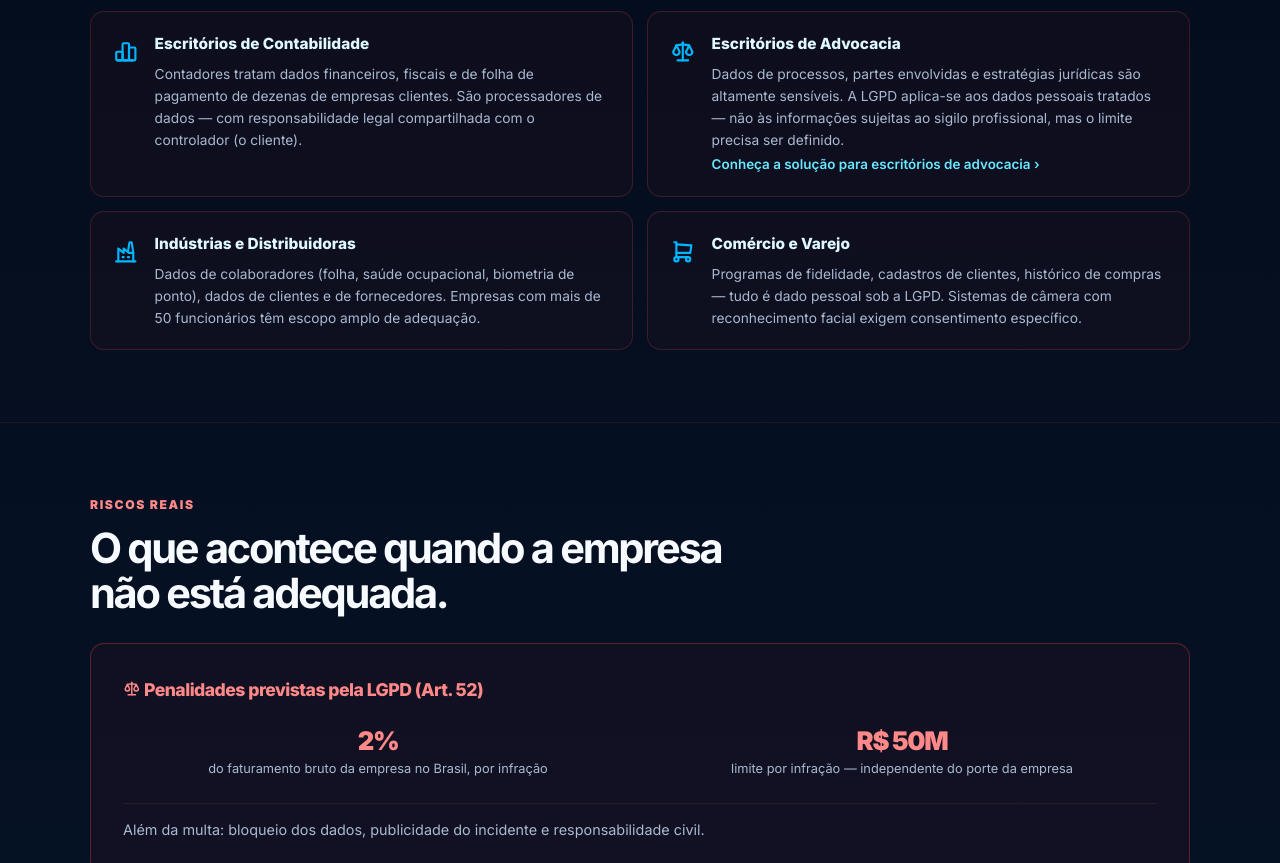
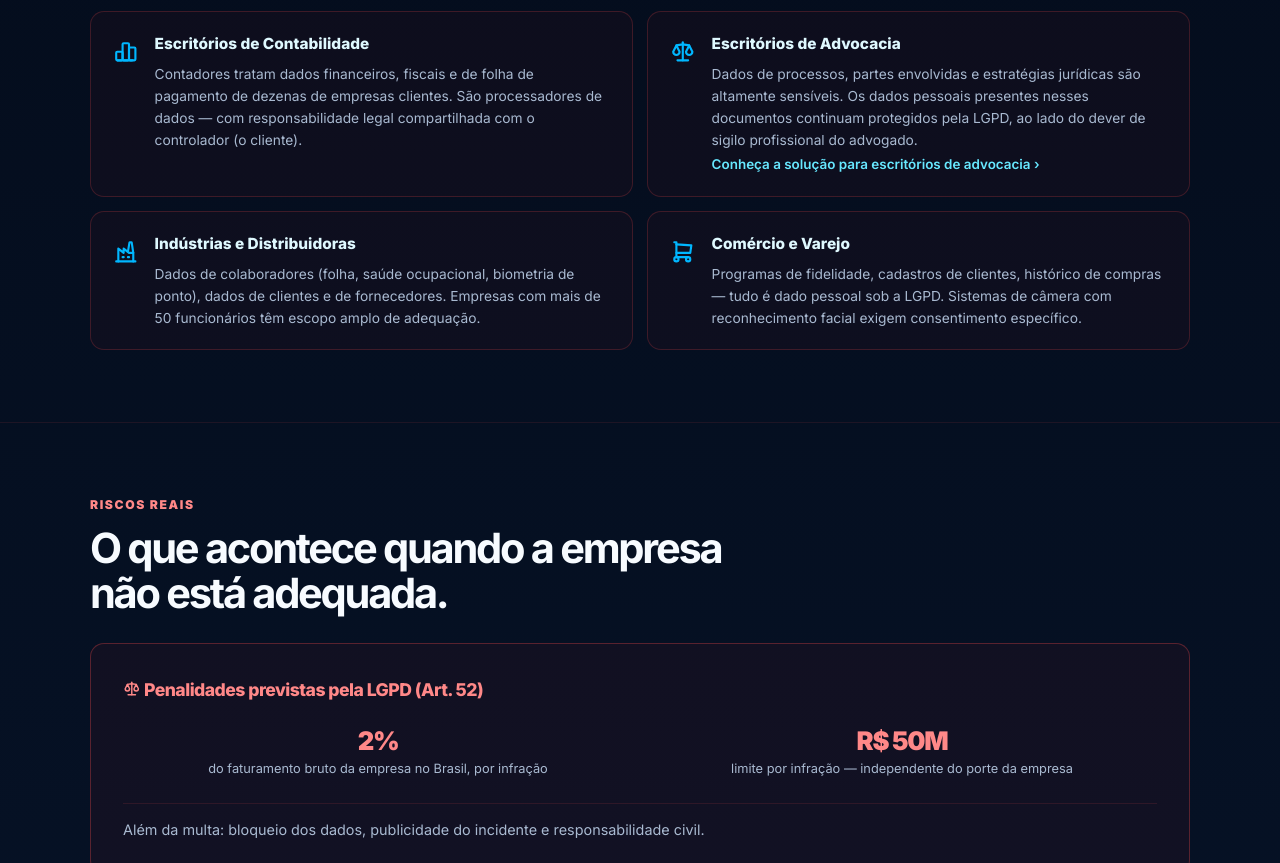
Before and after one commit to oryxon-systems/oryxon-systems-site, a plain HTML site: page lgpd.html in a window 1280 px wide. Shown: the part 2169-3032 px from the top of the page. Drawn offline with Linux system fonts and the light colour scheme.

Commit message:
fix(lgpd): corrige relação entre LGPD e sigilo profissional no card de advocacia

```diff
--- a/lgpd.html
+++ b/lgpd.html
@@ -404,7 +404,7 @@
             <div class="seg-icon"><svg class="ti" aria-hidden="true" focusable="false"><use href="/assets/icons/sprite.v1.svg#scale"/></svg></div>
             <div>
               <h4>Escritórios de Advocacia</h4>
-              <p>Dados de processos, partes envolvidas e estratégias jurídicas são altamente sensíveis. A LGPD aplica-se aos dados pessoais tratados — não às informações sujeitas ao sigilo profissional, mas o limite precisa ser definido.</p>
+              <p>Dados de processos, partes envolvidas e estratégias jurídicas são altamente sensíveis. Os dados pessoais presentes nesses documentos continuam protegidos pela LGPD, ao lado do dever de sigilo profissional do advogado.</p>
               <a href="https://advocacia.oryxonsystems.com.br/" style="color:var(--cyan);font-size:.84rem;font-weight:600">Conheça a solução para escritórios de advocacia ›</a>
             </div>
           </div>
```
